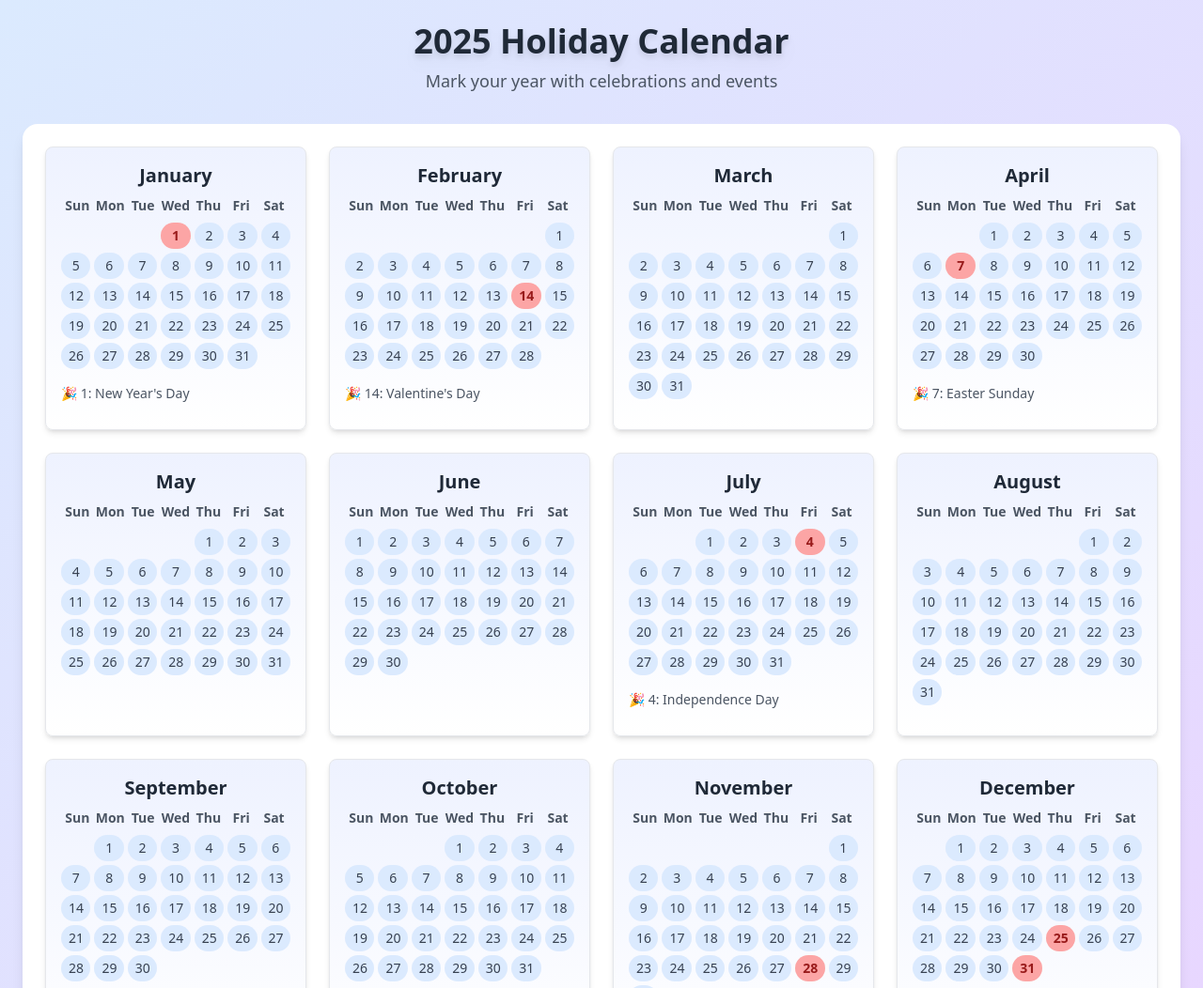
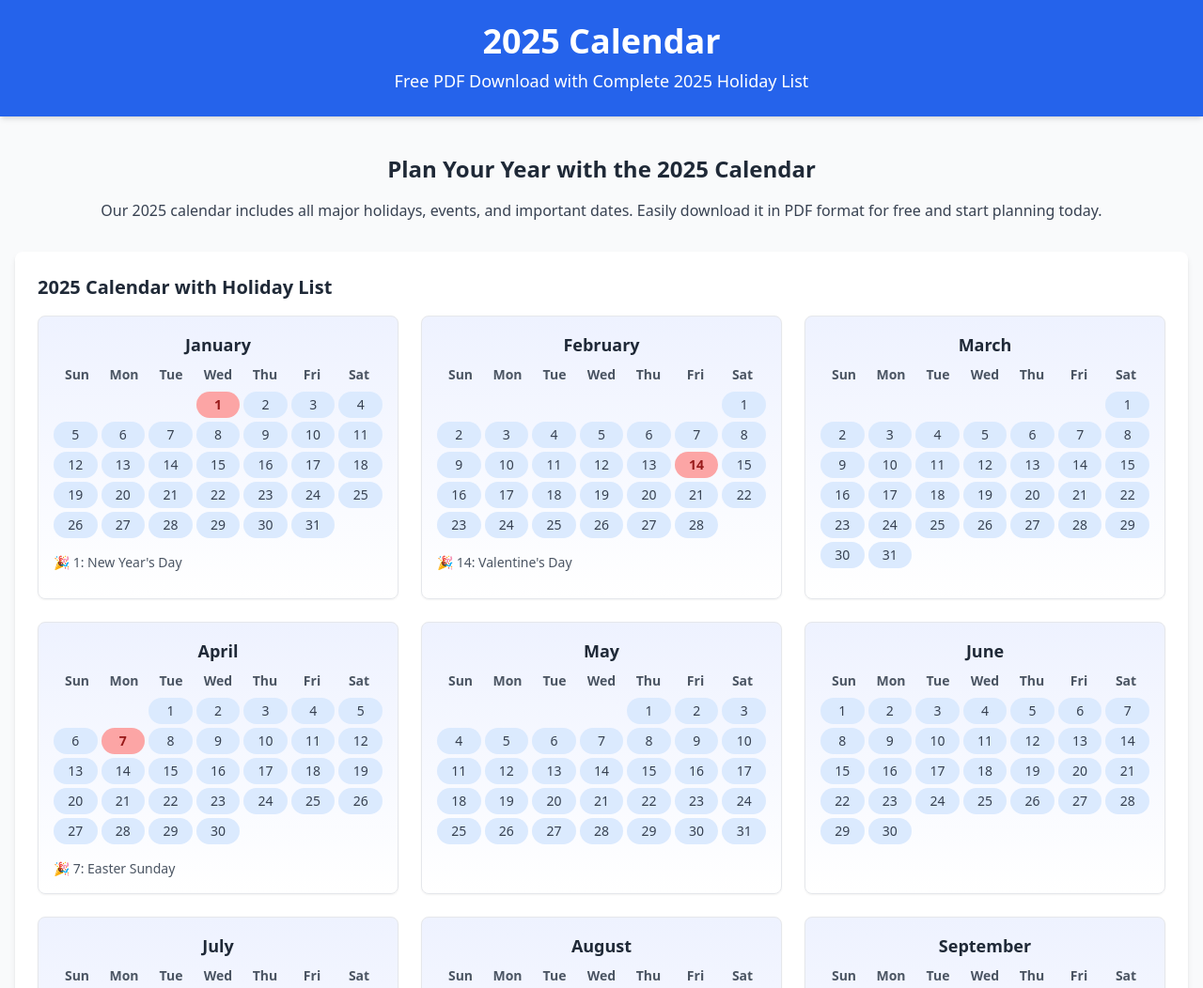
Before and after one commit to BugBlitz98/2025-calendar, a plain HTML site: page index.html in a window 1280 px wide. Shown: the top 1052 px of the page at 94% size. Drawn offline with nearby package versions, Linux system fonts and the light colour scheme.

Commit message:
Update index.html

```diff
--- a/index.html
+++ b/index.html
@@ -3,34 +3,35 @@
 <head>
   <meta charset="UTF-8">
   <meta name="viewport" content="width=device-width, initial-scale=1.0">
-  <title>2025 Holiday Calendar</title>
+  <meta name="description" content="Download your 2025 calendar for free in PDF format! Includes a complete 2025 holiday list with marked holidays. Perfect for planning your year.">
+  <meta name="keywords" content="2025 calendar, 2025 free calendar download PDF format, 2025 holiday list">
+  <meta name="author" content="Your Name">
+  <title>2025 Calendar | Free PDF Download with Holiday List</title>
   <script src="https://cdnjs.cloudflare.com/ajax/libs/html2pdf.js/0.10.1/html2pdf.bundle.min.js"></script>
   <script src="https://cdn.tailwindcss.com"></script>
 </head>
-<body class="bg-gradient-to-br from-blue-100 to-purple-200 p-6">
+<body class="bg-gray-50 text-gray-800">
+
   <!-- Header Section -->
-  <header class="text-center mb-8">
-    <h1 class="text-4xl font-extrabold text-gray-800 drop-shadow-lg">2025 Holiday Calendar</h1>
-    <p class="text-lg text-gray-600 mt-2">Mark your year with celebrations and events</p>
+  <header class="bg-blue-600 text-white py-6 text-center shadow-md">
+    <h1 class="text-4xl font-bold">2025 Calendar</h1>
+    <p class="mt-2 text-lg">Free PDF Download with Complete 2025 Holiday List</p>
   </header>
 
+  <!-- Main Content -->
+  <main class="container mx-auto my-10 px-4">
+    <!-- Introduction Section -->
+    <section class="text-center mb-8">
+      <h2 class="text-2xl font-semibold">Plan Your Year with the 2025 Calendar</h2>
+      <p class="mt-4 text-gray-700">Our 2025 calendar includes all major holidays, events, and important dates. Easily download it in PDF format for free and start planning today.</p>
+    </section>
+
     <!-- Calendar Section -->
-  <div id="calendar" class="bg-white rounded-2xl shadow-lg p-6 container mx-auto">
-    <div class="grid grid-cols-3 md:grid-cols-4 gap-6">
-      <!-- Dynamic Months -->
+    <div id="calendar" class="bg-white rounded-lg shadow-md p-6">
+      <h3 class="text-xl font-bold mb-4">2025 Calendar with Holiday List</h3>
+      <div class="grid grid-cols-1 md:grid-cols-3 gap-6">
+        <!-- Each Month Block Will Be Rendered Here -->
         <script>
-
-        function downloadPDF() {
-      const element = document.getElementById("calendar");
-      const options = {
-        margin: 0.5,
-        filename: '2025-calendar.pdf',
-        image: { type: 'jpeg', quality: 0.98 },
-        html2canvas: { scale: 2 },
-        jsPDF: { unit: 'in', format: 'letter', orientation: 'portrait' }
-      };
-      html2pdf().set(options).from(element).save();
-    }
           const holidays = {
             0: [{ date: 1, name: "New Year's Day" }],
             1: [{ date: 14, name: "Valentine's Day" }],
@@ -57,16 +58,13 @@
               monthDiv.classList.add(
                 "border", "rounded-lg", "bg-gradient-to-b",
                 "from-indigo-50", "to-white", "p-4",
-              "shadow-md", "hover:shadow-lg", "transition-shadow"
+                "shadow-sm", "hover:shadow-lg", "transition-shadow"
               );
 
-            // Generate Days with Holidays Highlighted
               const daysHTML = generateDays(2025, index);
-
-            // Month Header and Holiday List
               monthDiv.innerHTML = `
-              <h2 class="text-xl font-bold text-gray-800 text-center mb-2">${month}</h2>
-              <div class="grid grid-cols-7 text-center text-sm font-semibold text-gray-600">
+                <h4 class="text-lg font-semibold text-gray-800 text-center mb-2">${month}</h4>
+                <div class="grid grid-cols-7 text-center text-sm font-bold text-gray-600">
                   ${days.map(day => `<div>${day}</div>`).join("")}
                 </div>
                 <div class="grid grid-cols-7 text-center text-sm mt-2 gap-1 text-gray-700">
@@ -88,12 +86,10 @@
             const date = new Date(year, month, 1);
             let daysHTML = "";
 
-          // Add blank days for previous month's overflow
             for (let i = 0; i < date.getDay(); i++) {
               daysHTML += `<div></div>`;
             }
 
-          // Add days of the current month
             while (date.getMonth() === month) {
               const isHoliday = (holidays[month] || []).some(
                 holiday => holiday.date === date.getDate()
@@ -113,20 +109,36 @@
       </div>
     </div>
 
-  <!-- Download Button -->
+    <!-- Download Section -->
     <div class="text-center mt-10">
       <button
-      class="px-6 py-3 text-lg font-semibold text-white bg-gradient-to-r from-blue-500 to-purple-600 rounded-full shadow-md hover:shadow-lg hover:from-blue-600 hover:to-purple-700 transition"
+        class="px-6 py-3 text-lg font-semibold text-white bg-blue-600 rounded-lg shadow-md hover:shadow-lg hover:bg-blue-700 transition"
         onclick="downloadPDF()"
       >
-      Download as PDF
+        Download 2025 Calendar as PDF
       </button>
     </div>
+  </main>
 
+  <!-- Footer -->
+  <footer class="bg-gray-800 text-white py-6 text-center">
+    <p>&copy; 2025 Your Name. All Rights Reserved.</p>
+    <p>Download the 2025 calendar with holidays in PDF format.</p>
+  </footer>
+
+  <!-- Download PDF Script -->
   <script>
     function downloadPDF() {
       const element = document.getElementById("calendar");
       const options = {
         margin: 0.5,
-        filename: '2025-holiday-calendar.pdf',
-        image: { type: 'jpeg', quality:
+        filename: '2025-calendar-with-holidays.pdf',
+        image: { type: 'jpeg', quality: 0.98 },
+        html2canvas: { scale: 2 },
+        jsPDF: { unit: 'in', format: 'letter', orientation: 'portrait' }
+      };
+      html2pdf().set(options).from(element).save();
+    }
+  </script>
+</body>
+</html>
```
Lines whose indentation alone changed are shown as unchanged.
